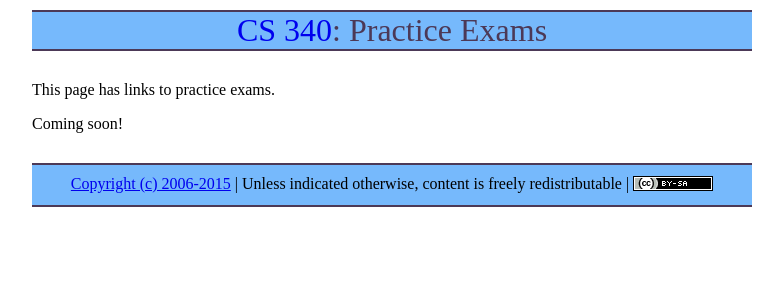
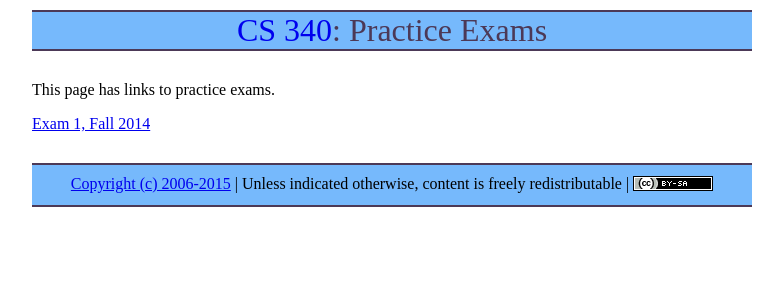
Before and after one commit to ycpcs/cs340-fall2015, a Jekyll site: the page built from practice/index.md, in a window 1280 px wide. Shown: the top 300 px of the page, without its empty margins (248-1031 px from the left). Built offline with Jekyll 4.4.1, drawn with Linux system fonts in a browser that asks for light colours; Markdown is read by kramdown in place of the engine named in the settings.

Commit message:
link to exam 1 from fall 2014

```diff
--- a/practice/index.md
+++ b/practice/index.md
@@ -5,4 +5,4 @@ title: "Practice Exams"
 
 This page has links to practice exams.
 
-Coming soon!
+[Exam 1, Fall 2014](cs340-fall2014-exam01.pdf)
```
Also changed, not shown: index.md (+1 -0 lines), 1 other file.
